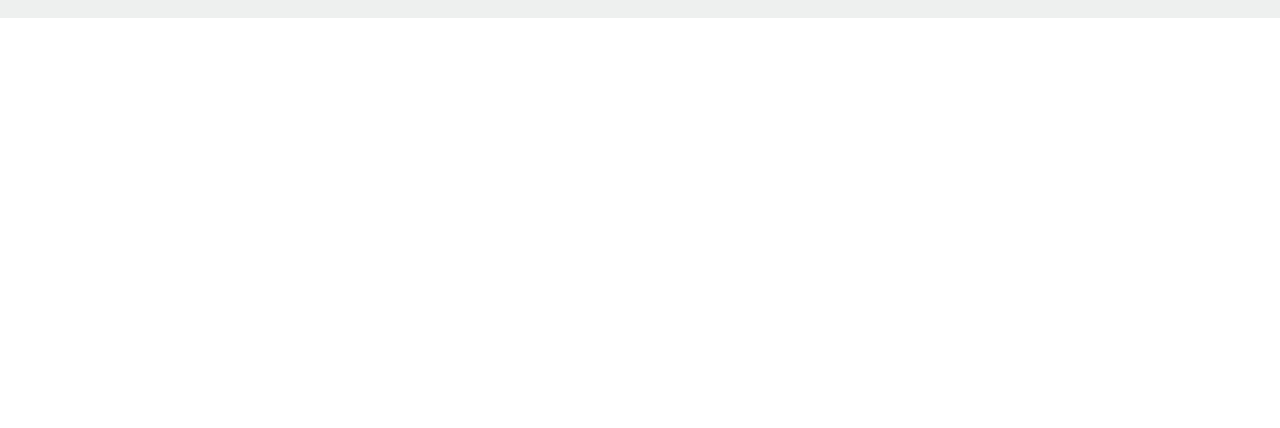
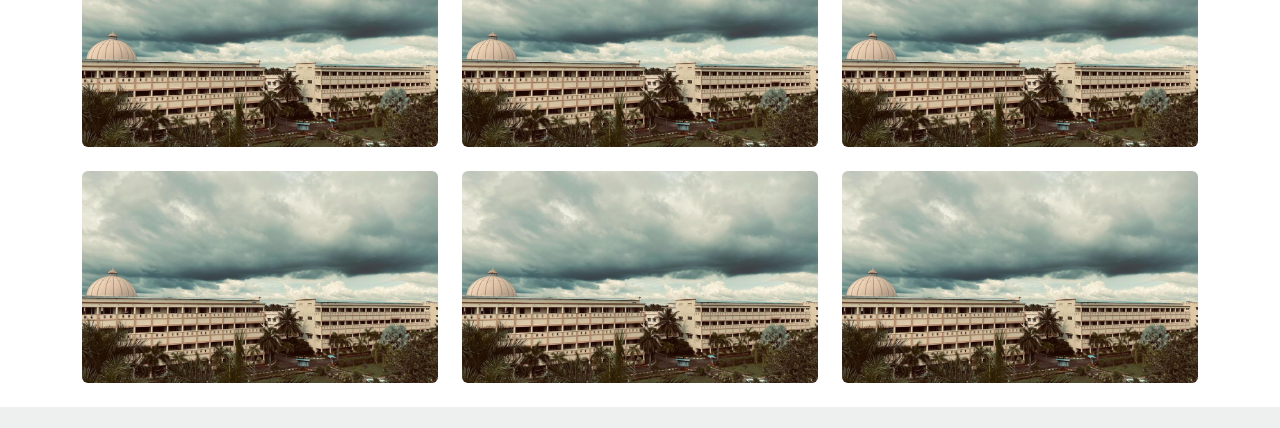
Before and after one commit to Puj1th/pharmacy, a plain HTML site: page gallery.html in a window 1280 px wide. Shown: the part 718-1146 px from the top of the page. Before the commit the page ends 800 px from the top, so only its background shows below. Drawn offline with nearby package versions, Linux system fonts and the light colour scheme.

Commit message:
gallery updated

```diff
--- a/gallery.html
+++ b/gallery.html
@@ -182,6 +182,51 @@
         </div>
       </div>
     </div>
+    <div class="container">
+      <div class="row">
+        <div class="col-lg-4 col-md-12 mb-4 mb-lg-0">
+          <img
+            src="./assets/img/backdrop.jpg"
+            class="w-100 shadow-1-strong rounded mb-4"
+            alt="Boat on Calm Water"
+          />
+
+          <img
+            src="./assets/img/backdrop.jpg"
+            class="w-100 shadow-1-strong rounded mb-4"
+            alt="Wintry Mountain Landscape"
+          />
+        </div>
+
+        <div class="col-lg-4 mb-4 mb-lg-0">
+          <img
+            src="./assets/img/backdrop.jpg"
+            class="w-100 shadow-1-strong rounded mb-4"
+            alt="Mountains in the Clouds"
+          />
+
+          <img
+            src="./assets/img/backdrop.jpg"
+            class="w-100 shadow-1-strong rounded mb-4"
+            alt="Boat on Calm Water"
+          />
+        </div>
+
+        <div class="col-lg-4 mb-4 mb-lg-0">
+          <img
+            src="./assets/img/backdrop.jpg"
+            class="w-100 shadow-1-strong rounded mb-4"
+            alt="Waves at Sea"
+          />
+
+          <img
+            src="./assets/img/backdrop.jpg"
+            class="w-100 shadow-1-strong rounded mb-4"
+            alt="Yosemite National Park"
+          />
+        </div>
+      </div>
+    </div>
     <!-- Gallery -->
 
     <!-- ======= Footer ======= -->
```
